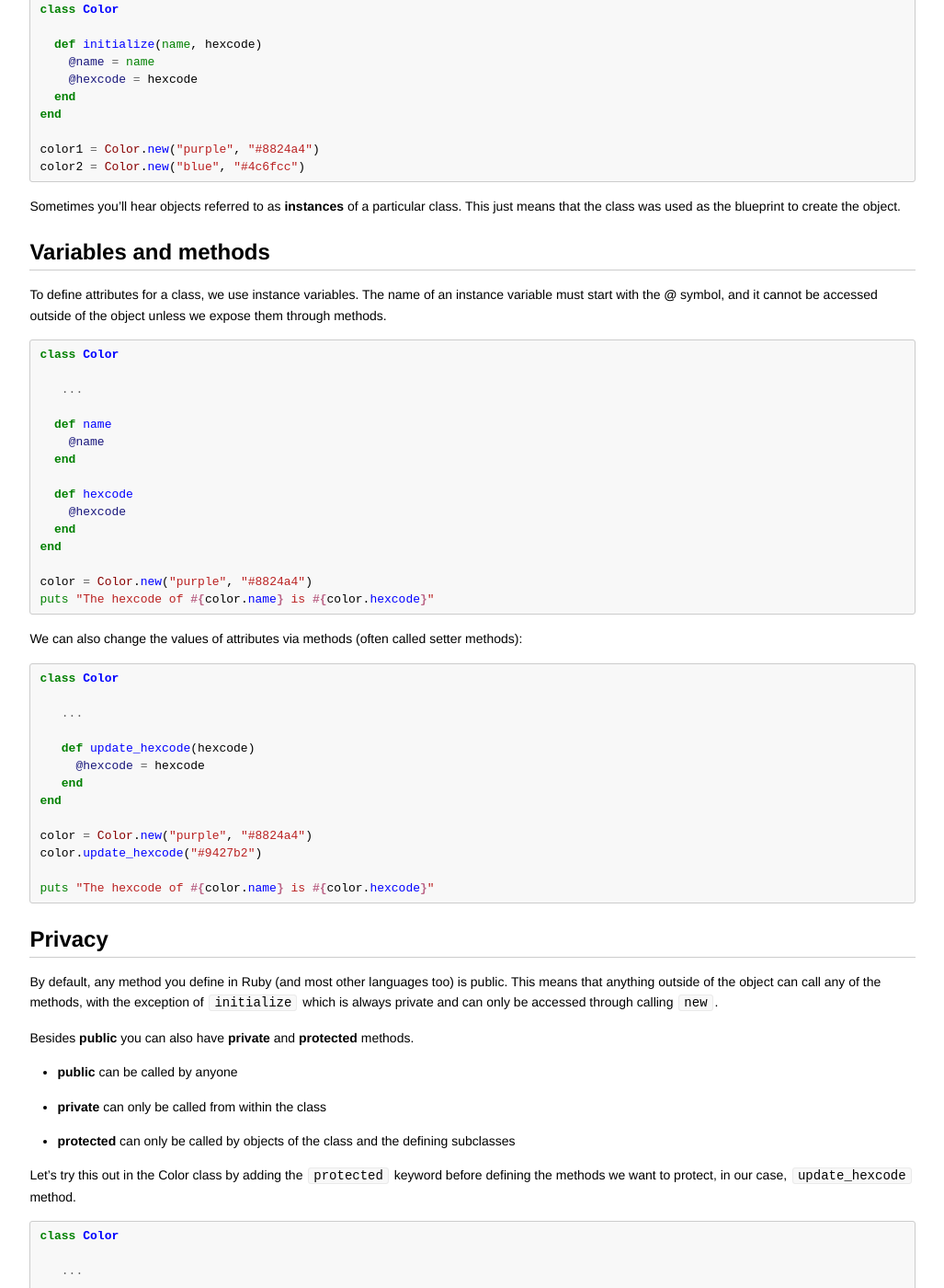
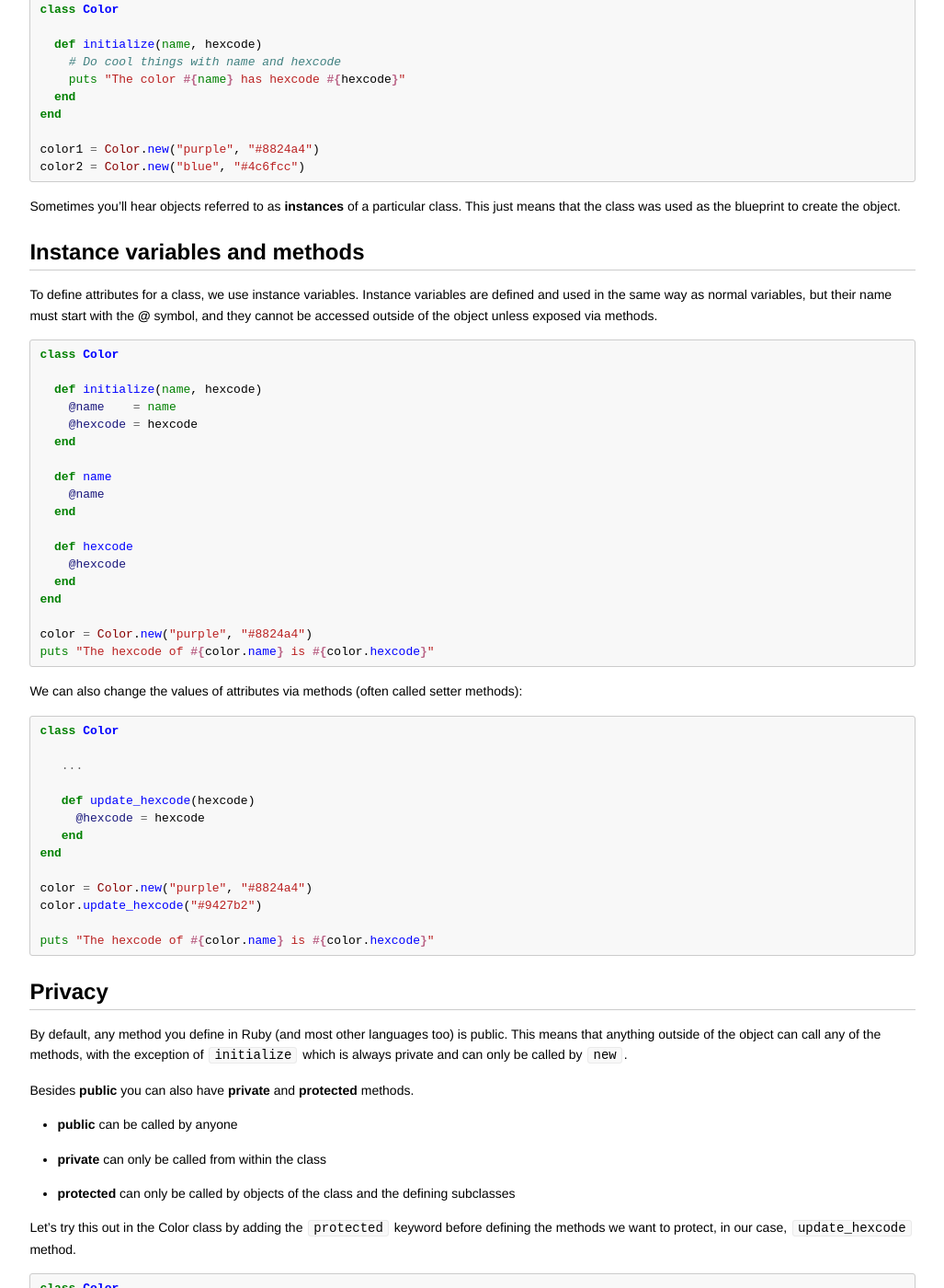
Before and after one commit to codebar/tutorials, a Jekyll site: the page built from ruby/lesson4/tutorial.md, in a window 1280 px wide and 1400 px high, scrolled down 985 px. Shown: the whole window at 92% size, without its empty margins (126-1153 px from the left). Built offline with Jekyll 4.4.1, drawn with Linux system fonts in a browser that asks for light colours; Markdown is read by kramdown in place of the engine named in the settings.

Commit message:
[ruby] Few changes to instance variables, lesson 4
It seems a bit strange to start using instance variables in the section before they're introduced. Replacing them with `puts` calls so that folks can **see** the arguments being passed in.

````diff
--- a/ruby/lesson4/tutorial.md
+++ b/ruby/lesson4/tutorial.md
@@ -40,8 +40,8 @@ The `initialize` method is often called a **contructor**, as it helps *construct
 class Color
 
   def initialize(name, hexcode)
-    @name = name
-    @hexcode = hexcode
+    # Do cool things with name and hexcode
+    puts "The color #{name} has hexcode #{hexcode}"
   end
 end
 
@@ -51,14 +51,17 @@ color2 = Color.new("blue", "#4c6fcc")
 
 Sometimes you'll hear objects referred to as **instances** of a particular class. This just means that the class was used as the blueprint to create the object.
 
-## Variables and methods
+## Instance variables and methods
 
-To define attributes for a class, we use instance variables. The name of an instance variable must start with the **@** symbol, and it cannot be accessed outside of the object unless we expose them through methods.
+To define attributes for a class, we use instance variables. Instance variables are defined and used in the same way as normal variables, but their name must start with the **@** symbol, and they cannot be accessed outside of the object unless exposed via methods.
 
 ```ruby
 class Color
 
-   ...
+  def initialize(name, hexcode)
+    @name    = name
+    @hexcode = hexcode
+  end
 
   def name
     @name
@@ -93,7 +96,7 @@ puts "The hexcode of #{color.name} is #{color.hexcode}"
 
 ## Privacy
 
-By default, any method you define in Ruby (and most other languages too) is public. This means that anything outside of the object can call any of the methods, with the exception of `initialize` which is always private and can only be accessed through calling `new`.
+By default, any method you define in Ruby (and most other languages too) is public. This means that anything outside of the object can call any of the methods, with the exception of `initialize` which is always private and can only be called by `new`.
 
 Besides **public** you can also have **private** and **protected**  methods.
 
````
